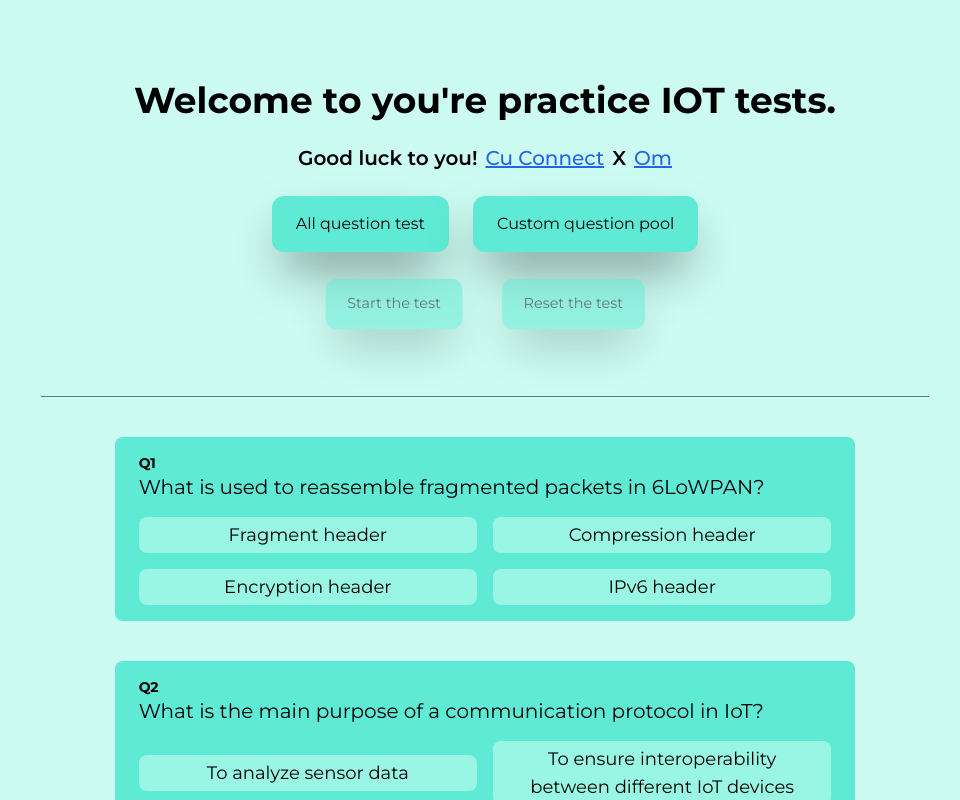
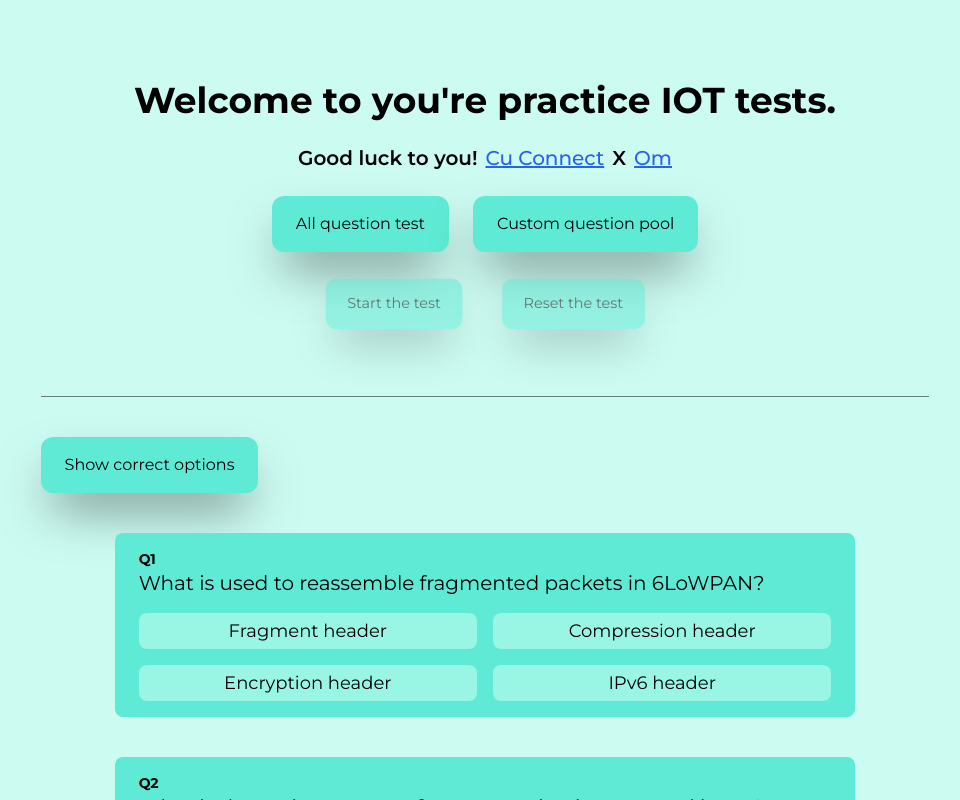
Before and after one commit to decoded-satapathy/nptel-test-practice, a React (Vite) app: page / in a window 1280 px wide. Both pictures are taken after a click on the button "Start the test". Shown: the top 800 px of the page, without its empty margins (155-1115 px from the left). Built offline with nearby package versions, Linux system fonts and the light colour scheme.

Commit message:
added show all answers button

```diff
--- a/src/App.tsx
+++ b/src/App.tsx
@@ -34,6 +34,7 @@ function App() {
   const [finalQuestionList, setFinalQuestionList] = useState<Question[]>([]);
   const [testType, setTestType] = useState<number>(2); // 0 => all questions 1=> randomised questions
   const [deviceType, setDeviceType] = useState<string>("");
+  const [showCorrectAnswer, setShowCorrectAnswer] = useState<boolean>(false);
 
   const handleStartTestClick = () => {
     setTestStarted(true);
@@ -44,6 +45,7 @@ function App() {
 
   const handleTestRestart = () => {
     setTestStarted(false);
+    setShowCorrectAnswer(false);
 
     if (testType === 0) {
       setFinalQuestionList(questionList);
@@ -149,8 +151,9 @@ function App() {
         </div>
       </div>
 
-      <div className={`relative flex flex-col items-center justify-center gap-y-10 pt-10 border-t-[1px] border-black/50 w-10/12`}>
-        {testType === 0 && testStarted
+      {testStarted && <div className={`relative flex flex-col items-center justify-center gap-y-10 pt-10 border-t-[1px] border-black/50 w-10/12`}>
+        <div className="flex flex-row items-center justify-between w-full">
+          {testType === 0
             && <button
               className={`bg-teal-300 rounded-xl py-4 px-6 shadow-2xl shadow-black/50 hover:scale-105 active:scale-90 transition-all duration-200 cursor-pointer scale-100`}
               onClick={() => {
@@ -164,7 +167,20 @@ function App() {
               Randomise questions
             </button>
           }
-        {testStarted && finalQuestionList.map((question, index) => {
+
+          <button
+            className={`bg-teal-300 rounded-xl py-4 px-6 shadow-2xl shadow-black/50 hover:scale-105 active:scale-90 transition-all duration-200 cursor-pointer scale-100`}
+            onClick={() => {
+              setShowCorrectAnswer((prev) => !prev);
+              // setTimeout(() => {
+              //   setTestStarted(true);
+              // }, 50)
+            }}
+          >
+            {showCorrectAnswer ? "Hide" : "Show"} correct options
+          </button>
+        </div>
+        {finalQuestionList.map((question, index) => {
           return (
             <QuestionCard
               key={index}
@@ -172,10 +188,11 @@ function App() {
               options={question.options}
               correct={question.correct}
               index={index}
+              showCorrectAnswer={showCorrectAnswer}
             />
           )
         })}
-      </div>
+      </div>}
       <Footer />
     </div>
 
--- a/src/components/QuestionCard.tsx
+++ b/src/components/QuestionCard.tsx
@@ -6,8 +6,9 @@ interface QuestionCardProps {
   options: string[];
   correct: number;
   index: number;
+  showCorrectAnswer: boolean;
 }
-function QuestionCard({ question, options, correct, index }: QuestionCardProps) {
+function QuestionCard({ question, options, correct, index, showCorrectAnswer = false }: QuestionCardProps) {
   const [selectedOption, setSelectedOption] = useState<string>("");
   const [isOptionCorrect, setIsOptionCorrect] = useState<boolean>(false);
   const [randomisedOptions, setRandomisedOptions] = useState<string[]>([]);
@@ -27,15 +28,21 @@ function QuestionCard({ question, options, correct, index }: QuestionCardProps)
   }
 
   const getCorrectOptionStyles = (optionName: string) => {
-    if (selectedOption === "") {
+    if (showCorrectAnswer && optionName === options[correct]) {
+      return "bg-green-500";
+    }
+    else if (showCorrectAnswer && optionName !== options[correct]) {
+      return "bg-teal-200 opacity-50"
+    }
+    else if (selectedOption === "") {
       return "bg-teal-200";
     }
-    if (optionName === options[correct]) {
+    else if (optionName === options[correct]) {
       return "bg-green-500";
-    } else if (optionName === selectedOption) {
+    }
+    else if (optionName === selectedOption) {
       return "bg-red-500"
-    }
-    else {
+    } else {
       return "bg-teal-200 opacity-50"
     }
 
@@ -57,16 +64,19 @@ function QuestionCard({ question, options, correct, index }: QuestionCardProps)
         <p className="text-xl">{question}</p>
         <div className={`${selectedOption === "" ? "scale-0" : "scale-100"} transition-all duration-300 w-auto h-auto`}>
           {
-            isOptionCorrect && selectedOption !== "" ? <Check className="bg-green-500 rounded-full " /> : <CircleX className="bg-red-500 rounded-full" />
+            showCorrectAnswer ? "" : isOptionCorrect && selectedOption !== "" ? <Check className="bg-green-500 rounded-full " /> : <CircleX className="bg-red-500 rounded-full" />
           }
         </div>
+      </div>
+      <div>
+        {selectedOption}
       </div>
       <div className="grid grid-rows-4 md:grid-rows-2 md:grid-cols-2 w-full place-items-center gap-4 pt-4 z-50">
         {randomisedOptions.map((option, index) => {
           return (
             <button
               key={index}
-              className={`${getCorrectOptionStyles(option)} text-xs md:text-lg w-full h-auto rounded-lg py-1 px-4  transition-all duration-400 ${selectedOption === "" ? "hover:scale-105 active:scale-95 scale-100 cusror-pointer" : "scale-95 cursor-not-allowed"}`}
+              className={`${getCorrectOptionStyles(option)} text-xs md:text-lg w-full h-auto rounded-lg py-1 px-4  transition-all duration-400 ${selectedOption === "" && !showCorrectAnswer ? "hover:scale-105 active:scale-95 scale-100 cusror-pointer" : "scale-95 cursor-not-allowed"}`}
               onClick={() => handleOptionClick(option)}
               value={option}
               disabled={selectedOption !== ""}
```
Lines whose indentation alone changed are shown as unchanged.
